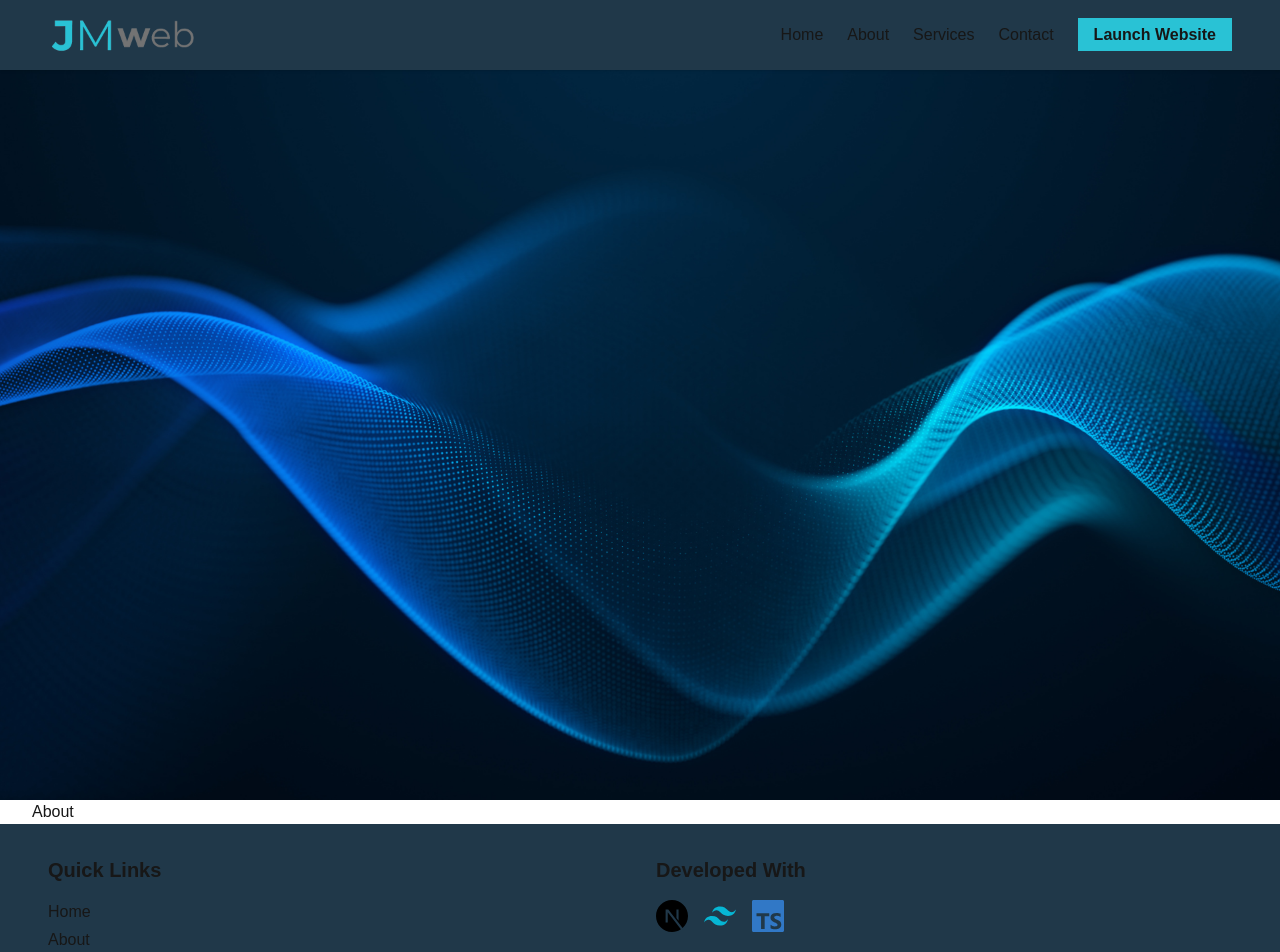
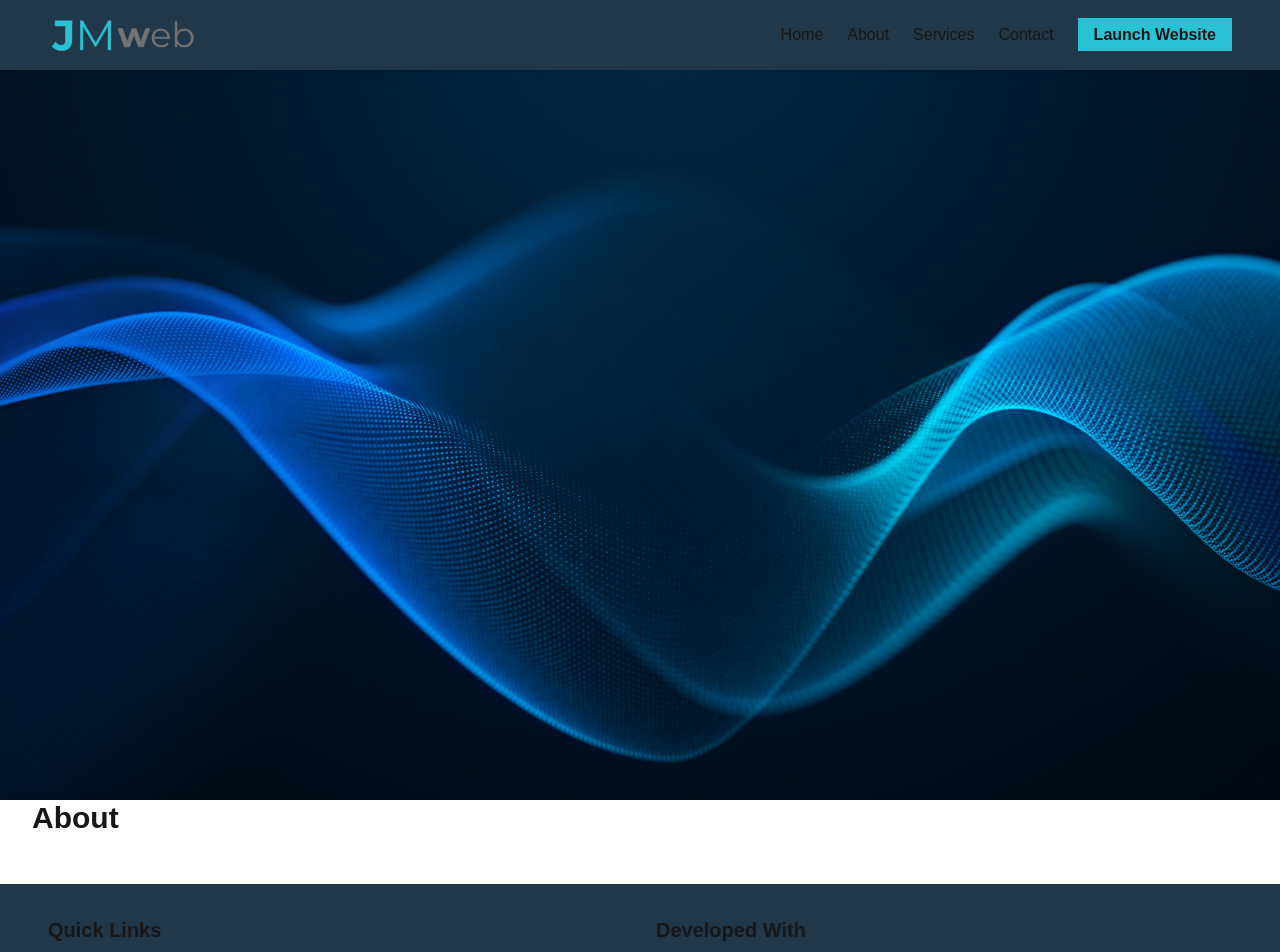
Before and after one commit to JackM510/Next.js-JMWEB, a Next.js app: page / in a window 1280 px wide. Shown: the top 952 px of the page. Built offline with nearby package versions, Linux system fonts and the light colour scheme.

Commit message:
removed static heading and added dynamic SectionHeading component

```diff
--- a/src/app/components/sections/AboutSection.tsx
+++ b/src/app/components/sections/AboutSection.tsx
@@ -1,7 +1,9 @@
+import SectionHeading from "../ui/SectionHeading"
+
 export default function Hero() {
     return (
         <div id="about" className="content-container">
-            <h1>About</h1>
+            <SectionHeading>About</SectionHeading>
         </div>
     );
 }
```
